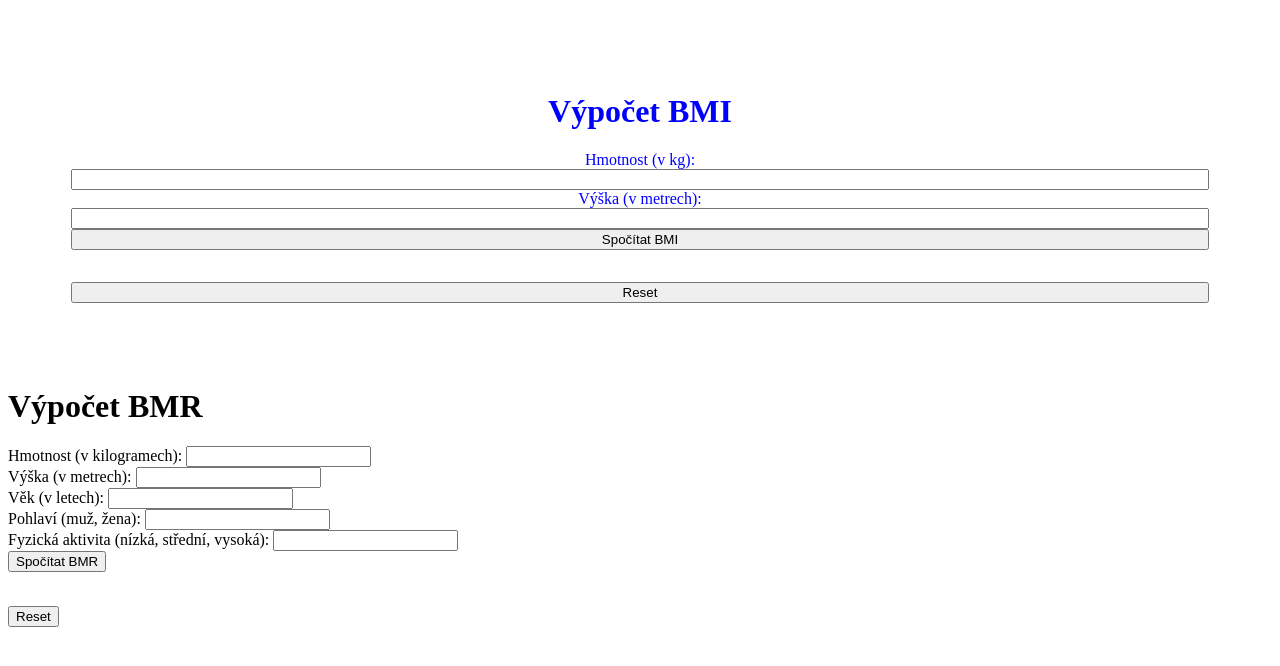
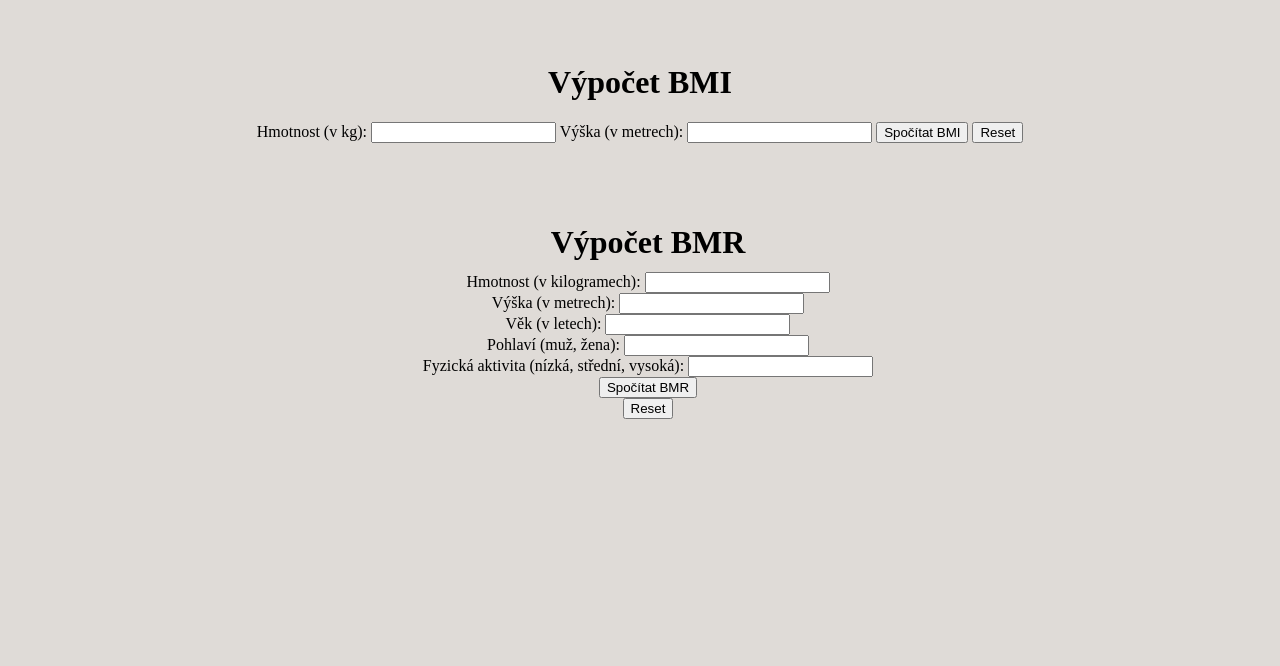
Before and after one commit to Jindrich648/Javascript-program, a plain HTML site: page Všechny úkoly stránka/BMI.html in a window 1280 px wide. Drawn offline with Linux system fonts and the light colour scheme.

Commit message:
Add files via upload

```diff
--- a/Všechny úkoly stránka/BMI.html
+++ b/Všechny úkoly stránka/BMI.html
@@ -8,22 +8,22 @@
 </head>
 <body>
 
-<div class="container">
-    <h1 class="child">Výpočet BMI</h1>
-    <label class="child" for="number1">Hmotnost (v kg):</label>
+<div>
+    <h1>Výpočet BMI</h1>
+    <label for="number1">Hmotnost (v kg):</label>
     <input type="number" id="number1">
 
-    <label class="child" for="number2">Výška (v metrech):</label>
+    <label for="number2">Výška (v metrech):</label>
     <input type="number" id="number2">
 
     <button onclick="vysledek()">Spočítat BMI</button>
-    <p id="vystup"></p>
 
     <button type="button" onclick="resetBMI()">Reset</button>
 </div>
+<p style="margin-top: 1em" id="vystup"></p>
 
-<div>
-    <h1>Výpočet BMR</h1>
+<h1 class="pozice">Výpočet BMR</h1>
+<div class="pozice">
     <label for="number1a">Hmotnost (v kilogramech):</label>
     <input type="number" id="number1a">
     <br>
@@ -40,10 +40,10 @@
     <input type="text" id="aktivita">
     <br>
     <button onclick="vysledek2()">Spočítat BMR</button>
-    <p id="vystup1"></p>
     <br>
     <button type="button" onclick="resetBMR()">Reset</button>
 </div>
+<p class="pozice" id="vystup1"></p>
 
     <script src="BMI.js"></script>
 </body>
--- a/Všechny úkoly stránka/Kalkulacka.css
+++ b/Všechny úkoly stránka/Kalkulacka.css
@@ -5,7 +5,8 @@ h1.pozice{
     position: absolute;
     top: 7em;
     width: 100%;
-    text-align: center;}
+    text-align: center;
+}
 
 
 div {text-align:center;}
--- a/Všechny úkoly stránka/Výpočet vody a makroživin na den.css
+++ b/Všechny úkoly stránka/Výpočet vody a makroživin na den.css
@@ -0,0 +1,22 @@
+body {background-color: rgb(223, 219, 215);}
+
+h1 {text-align:center;margin-top: 2em;}
+h1.pozice{
+    position: absolute;
+    top: 7em;
+    width: 100%;
+    text-align: center;}
+
+
+div {text-align:center;}
+div.pozice{position:absolute;
+    top:22em;
+    width: 100%;
+    text-align: center;}
+
+
+p {text-align: center;font-weight: bold;font-size: large;}
+p.pozice{position:absolute;
+    top:23em;
+    width: 100%;
+    text-align: center;}
--- a/Všechny úkoly stránka/style.css
+++ b/Všechny úkoly stránka/style.css
@@ -1,13 +1,22 @@
-.container {
-    display: flex;
-    flex-direction: column;
-    justify-content: center;
-    padding: 5%;
-    flex-basis: 30px;
-}
+body {background-color: rgb(223, 219, 215);}
 
-.child {
-    color: blue;
-    text-align: center;
+h1 {text-align:center;margin-top: 2em;}
+h1.pozice{
+    position: absolute;
+    top: 5em;
+    width: 100%;
+    text-align: center;}
 
-}
+
+div {text-align:center;}
+div.pozice{position:absolute;
+    top:17em;
+    width: 100%;
+    text-align: center;}
+
+
+p {text-align: center;font-weight: bold;font-size: large;}
+p.pozice{position:absolute;
+    top:23em;
+    width: 100%;
+    text-align: center;}
```
Also changed, not shown: Všechny úkoly stránka/Výpočet vody a makroživin na den.html (+9 -4 lines), Všechny úkoly stránka/Všechny úkoly.css (+11 -1 lines), Všechny úkoly stránka/Všechny úkoly.html (+9 -3 lines).
